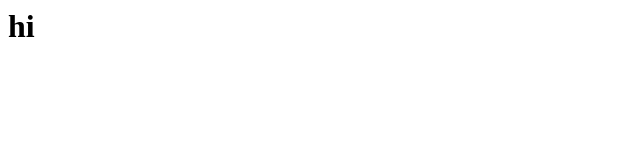
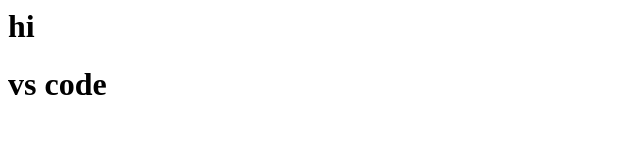
Before and after one commit to Ravikumar1402/RAVI, a plain HTML site: page index.html in a window 1280 px wide. Shown: the whole page, without its empty margins (0-640 px from the left). Drawn offline with Linux system fonts and the light colour scheme.

Commit message:
modified

```diff
--- a/index.html
+++ b/index.html
@@ -1 +1,3 @@
 <h1>hi</h1>
+
+<h1>vs code</h1>
```
